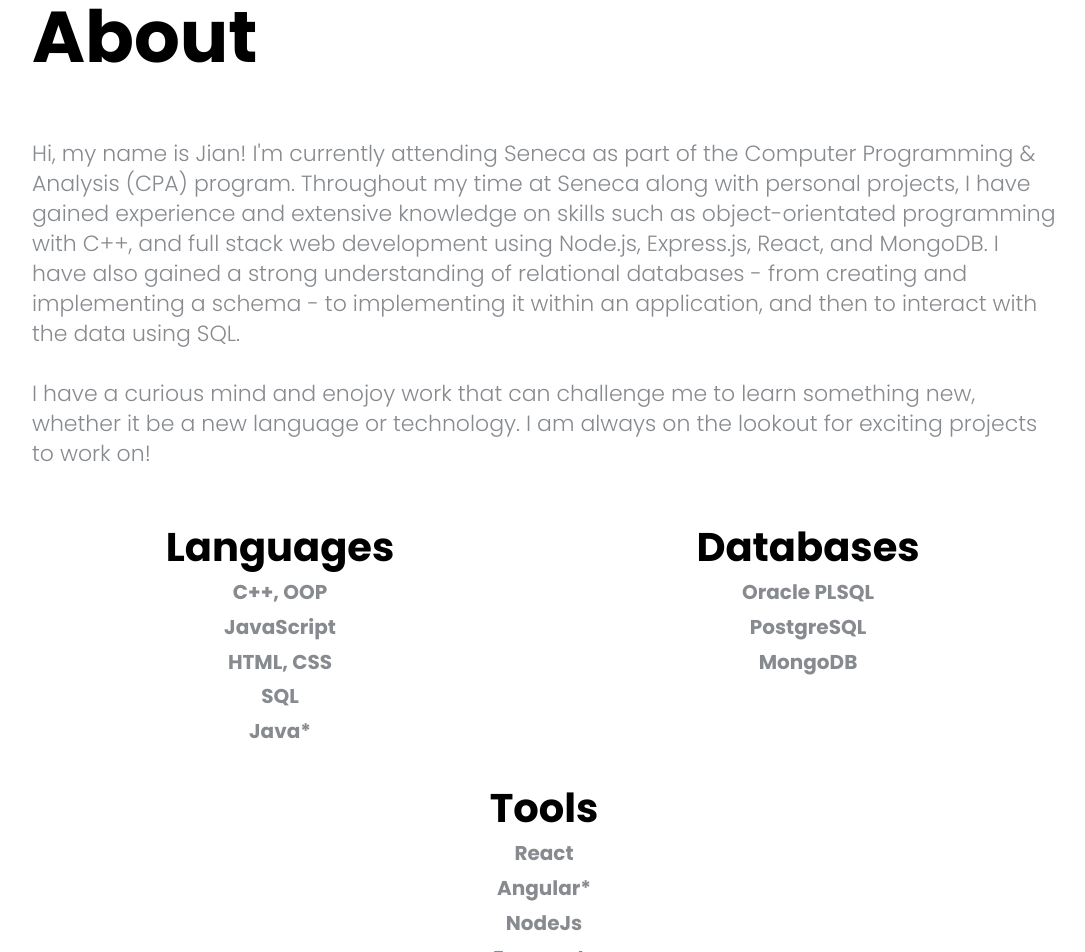
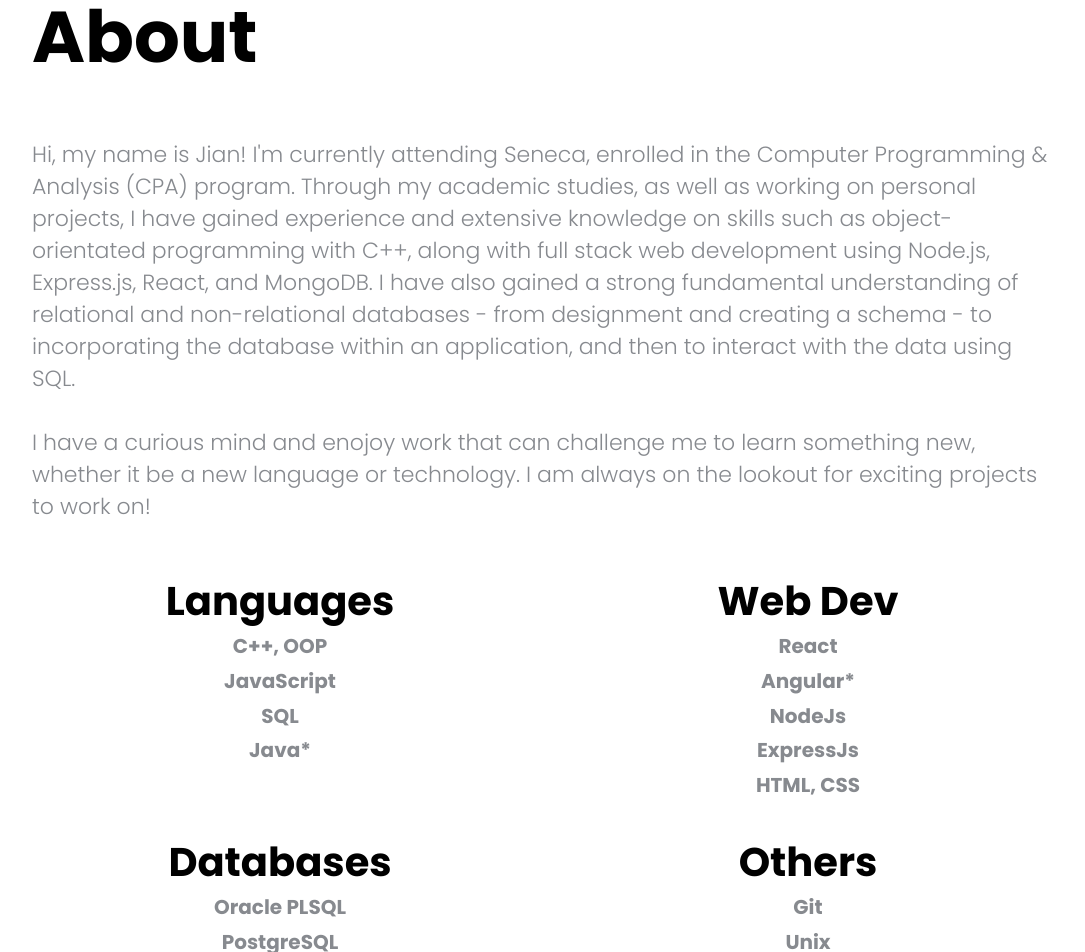
Before and after one commit to jianylei/portfolioV2, a React (Create React App) app: page / in a window 1280 px wide. Shown: the part 2940-3892 px from the top of the page, without its empty margins (96-1181 px from the left). Built offline with nearby package versions, Linux system fonts and the light colour scheme; the HTML template or start-up script is replaced by a standard one.

Commit message:
added new skill type - 'web dev'

```diff
--- a/src/components/about/About.jsx
+++ b/src/components/about/About.jsx
@@ -3,7 +3,7 @@ import Skills from "./Skills"
 import skillsList from "./SkillList"
 
 export default function About() {
-    const list = skillsList.map((skill, index)=>{
+    const list = skillsList.map((skill, index) => {
         return <Skills key={index} skill={skill} />
     })
     return (
@@ -11,9 +11,22 @@ export default function About() {
             <h4>my journey</h4>
             <h2>About</h2>
             <p className="about-text">
-                Hi, my name is Jian! I'm currently attending Seneca as part of the Computer Programming & Analysis (CPA) program. Throughout my time at Seneca along with personal projects, I have gained experience and extensive knowledge on skills such as object-orientated programming with C++, and full stack web development using Node.js, Express.js, React, and MongoDB. I have also gained a strong understanding of relational databases - from creating and implementing a schema - to implementing it within an application, and then to interact with the data using SQL.
-                <br/> <br/>
-                I have a curious mind and enojoy work that can challenge me to learn something new, whether it be a new language or technology. I am always on the lookout for exciting projects to work on!
+                Hi, my name is Jian! I'm currently attending Seneca,
+                enrolled in the Computer Programming & Analysis (CPA)
+                program. Through my academic studies, as well as working
+                on personal projects, I have gained experience and
+                extensive knowledge on skills such as object-orientated
+                programming with C++, along with full stack web development
+                using Node.js, Express.js, React, and MongoDB. I have also
+                gained a strong fundamental understanding of relational and non-relational
+                databases - from designment and creating a schema - to
+                incorporating the database within an application, and then to interact
+                with the data using SQL.
+                <br /> <br />
+                I have a curious mind and enojoy work that can challenge
+                me to learn something new, whether it be a new language
+                or technology. I am always on the lookout for exciting
+                projects to work on!
             </p>
             <div className="skills-grid-container">
                 {list}
--- a/src/components/about/SkillList.js
+++ b/src/components/about/SkillList.js
@@ -7,11 +7,24 @@ const skillsList = [
             },{
                 name: "JavaScript"
             },{
-                name: "HTML, CSS"
-            },{
                 name: "SQL"
             },{
                 name: "Java*"
+            }
+        ]
+    },{
+        type: "Web Dev",
+        skill: [
+            {
+                name: "React"
+            },{
+                name: "Angular*"
+            },{
+                name: "NodeJs"
+            },{
+                name: "ExpressJs"
+            },{
+                name: "HTML, CSS"
             }
         ]
     },{
@@ -26,18 +39,16 @@ const skillsList = [
             }
         ]
     },{
-        type: "Tools",
+        type: "Others",
         skill: [
             {
-                name: "React"
+                name: "Git"
             },{
-                name: "Angular*"
+                name: "Unix"
             },{
-                name: "NodeJs"
+                name: "IBM CL*"
             },{
-                name: "ExpressJs"
-            },{
-                name: "Git, Unix"
+                name: "Wordpress*"
             }
         ]
     }
--- a/src/components/about/about.css
+++ b/src/components/about/about.css
@@ -5,15 +5,16 @@
 }
 .about-text{
     margin: 3rem 0;
+    line-height: 2rem;
 }
 /* Skills */
 .skills-grid-container{
     display: grid;
-    grid-template-columns: repeat(3, 1fr);
+    grid-template-columns: repeat(4, 1fr);
     width: 100%;
     margin: auto;
 }
-@media (max-width: 1400px) {
+@media (max-width: 1500px) {
     .skills-grid-container{
         grid-template-columns: repeat(2, 1fr);
         gap: 2rem;
@@ -27,7 +28,6 @@
 @media (max-width: 810px) {
     .about-container{
         padding: 20px 0 0;
-        text-align: center;
     }
     .skills-grid-container{
         grid-template-columns: repeat(1, 1fr);
--- a/src/components/about/skills.css
+++ b/src/components/about/skills.css
@@ -15,16 +15,3 @@
     color: var(--gray);
     font-size: 1.25rem;
 }
-@media (max-width: 1400px) {
-    .skill-container:last-of-type{
-        grid-column: 1/3;
-    }
-    .skill-container{
-    }
-}
-@media (max-width: 810px) {
-    .skill-container:last-of-type{
-        grid-column: 1;
-    }
-
-}
```
